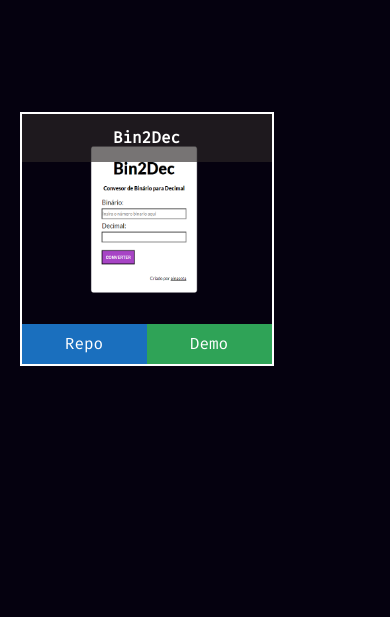
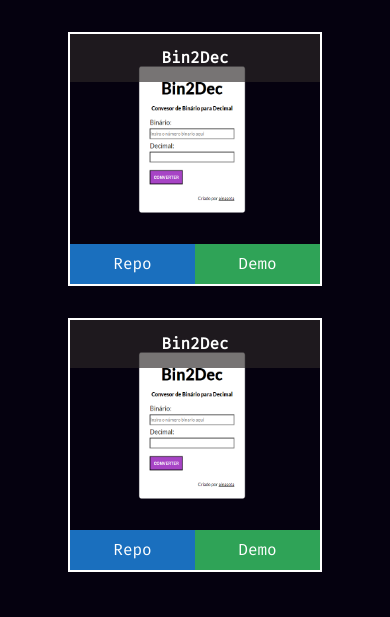
Before and after one commit to einasota/einasota.github.io, a PHP site: page /projects in a window 390 px wide. Shown: the part 104-721 px from the top of the page. Run offline with PHP 8.4, Linux system fonts and the light colour scheme.

Commit message:
Project mobile page improvements

```diff
--- a/projects/index.html
+++ b/projects/index.html
@@ -20,6 +20,16 @@
             <h1> Projetos </h1>
         </header>
         <main id="projects">
+            <div class="pdiv">
+                <div><h2>Bin2Dec</h2></div>
+                <div>
+                    <img src="../src/assets/images/bin2dec.png" alt="">
+                </div>
+                <div class="buttons">
+                    <a href="https://github.com/einasota/einasota.github.io/tree/master/Bin2Dec" target="_blank" class="repo">Repo</a>
+                    <a href="/Bin2Dec/" class="demo">Demo</a>
+                </div>
+            </div>
             <div class="pdiv">
                 <div><h2>Bin2Dec</h2></div>
                 <div>
@@ -60,11 +70,6 @@
                 <a href="repo" class="repo">Repo</a>
                 <a href="demo" class="demo">Demo</a>
             </div>
-            <div style="display: none;">
-                <img src="../src/assets/images/layer-azul.webp" alt="">
-                <a href="repo" class="repo">Repo</a>
-                <a href="demo" class="demo">Demo</a>
-            </div>
         </main>
     </section>
 </body>
--- a/src/projects.css
+++ b/src/projects.css
@@ -112,3 +112,15 @@ body {
 #backbutton:hover {
     background-color: #8d8d8d;
 }
+
+
+@media screen and (max-width: 768px) {
+    #projects {
+        display: flex;
+        flex-direction: column;
+        margin: 0 auto;
+    }
+    #projects .pdiv {
+        margin-bottom: 2rem;
+    }
+}
```
